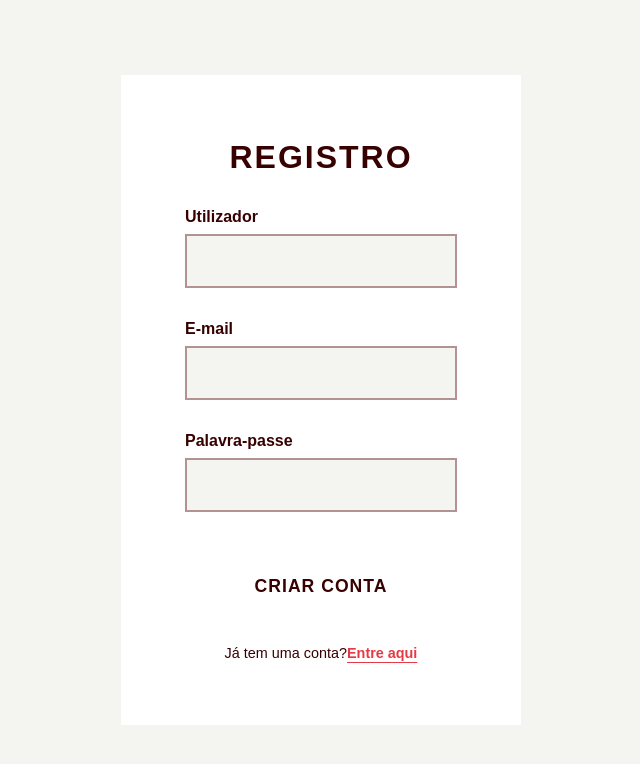
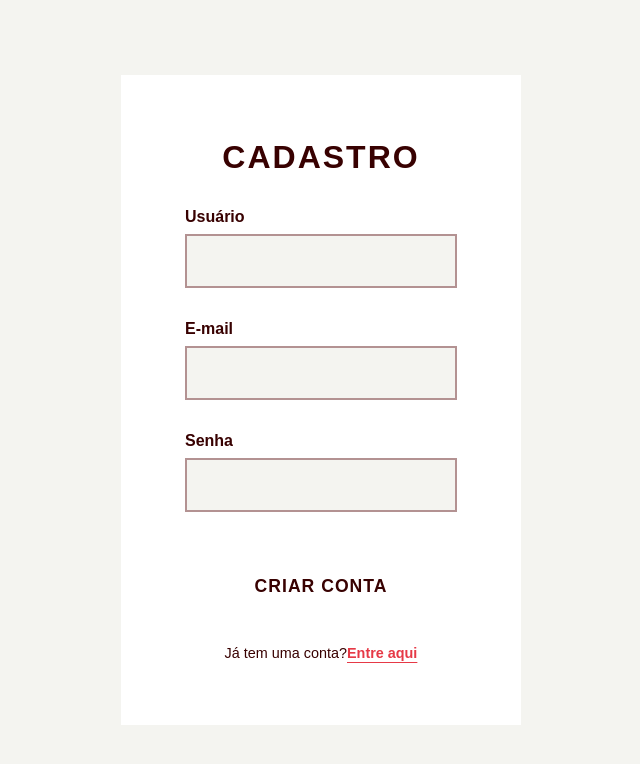
Before and after one commit to JonasGMaia/clone_twitter, a React (Vite) app in the folder frontend/: page /register in a window 1280 px wide. Shown: the top 764 px of the page, without its empty margins (319-959 px from the left). Built offline with nearby package versions, Linux system fonts and the light colour scheme; no server answers.

Commit message:
corrigindo register

```diff
--- a/frontend/src/pages/Register.tsx
+++ b/frontend/src/pages/Register.tsx
@@ -33,10 +33,10 @@
     return (
         <AuthContainer>
         <AuthBox>
-            <Title>Registro</Title>
+            <Title>Cadastro</Title>
             <form onSubmit={handleSubmit}>
             <InputGroup>
-                <Label htmlFor="reg-username">Utilizador</Label>
+                <Label htmlFor="reg-username">Usuário</Label>
                 <Input
                 type="text"
                 id="reg-username"
@@ -58,7 +58,7 @@
             </InputGroup>
 
             <InputGroup>
-                <Label htmlFor="reg-password">Palavra-passe</Label>
+                <Label htmlFor="reg-password">Senha</Label>
                 <Input
                 type="password"
                 id="reg-password"
@@ -71,7 +71,7 @@
             {error && <p style={{ color: 'red', marginBottom: '16px', fontSize: '0.9rem' }}>{error}</p>}
 
             <SubmitButton type="submit" disabled={isLoading}>
-                {isLoading ? 'A criar...' : 'Criar Conta'}
+                {isLoading ? 'Criando...' : 'Criar Conta'}
             </SubmitButton>
             </form>
 
```
